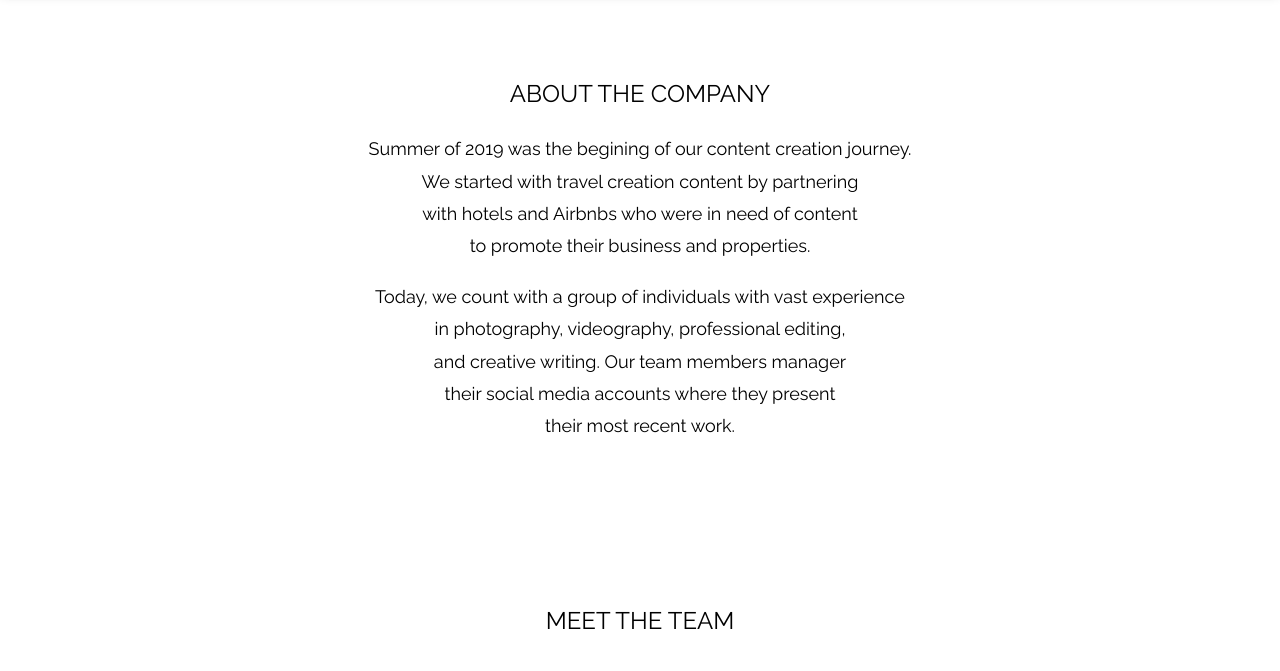
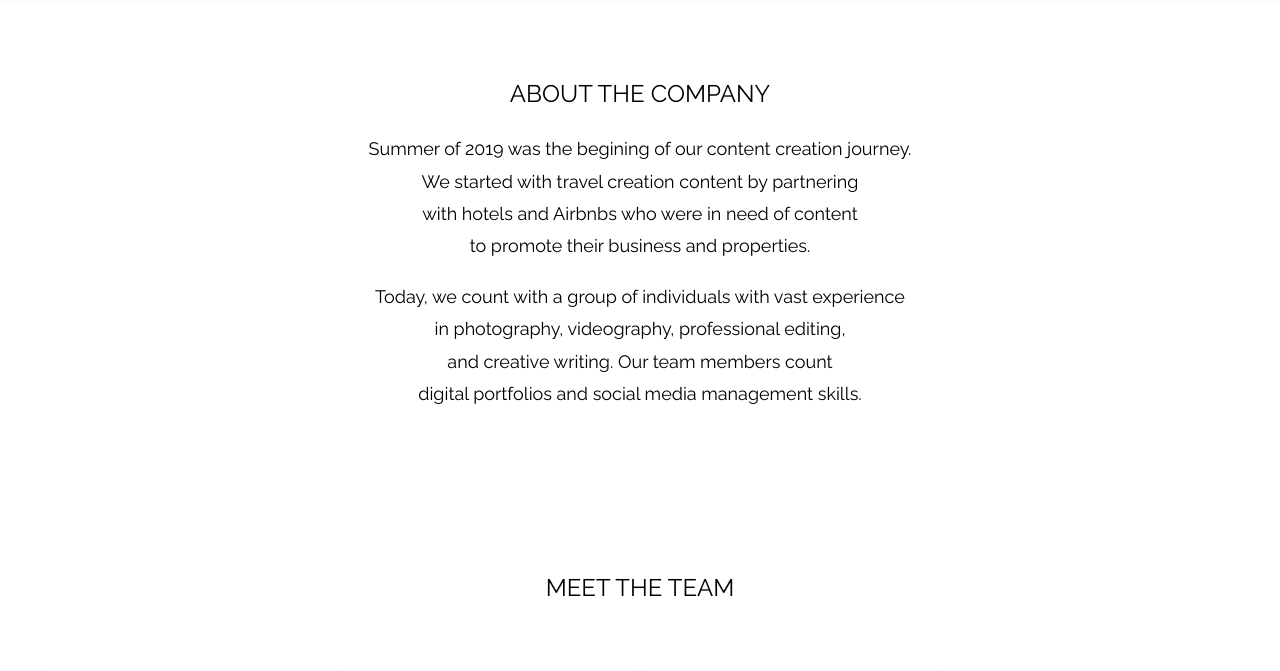
Before and after one commit to joareliz05/bucketlistco, a plain HTML site: page about.html in a window 1280 px wide. Shown: the part 66-737 px from the top of the page. Drawn offline with nearby package versions, Linux system fonts and the light colour scheme.

Commit message:
Update about.html

```diff
--- a/about.html
+++ b/about.html
@@ -78,9 +78,8 @@ body, html {
     <p class="w3-center w3-large">
       Today, we count with a group of individuals with vast experience<br>
       in photography, videography, professional editing, <br>
-      and creative writing. Our team members manager<br>
-      their social media accounts where they present<br>
-      their most recent work.
+      and creative writing. Our team members count<br>
+      digital portfolios and social media management skills.
     </p>
 
   <!-- Modal for full size images on click-->
```
